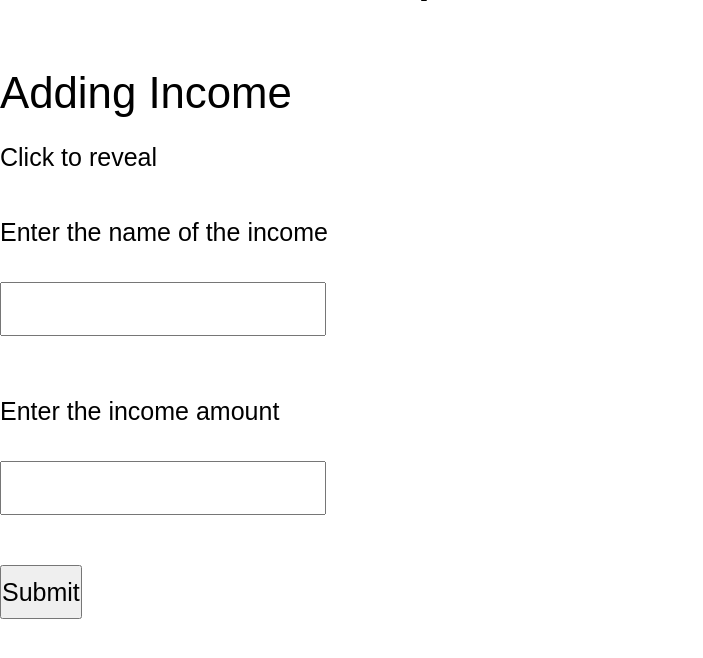
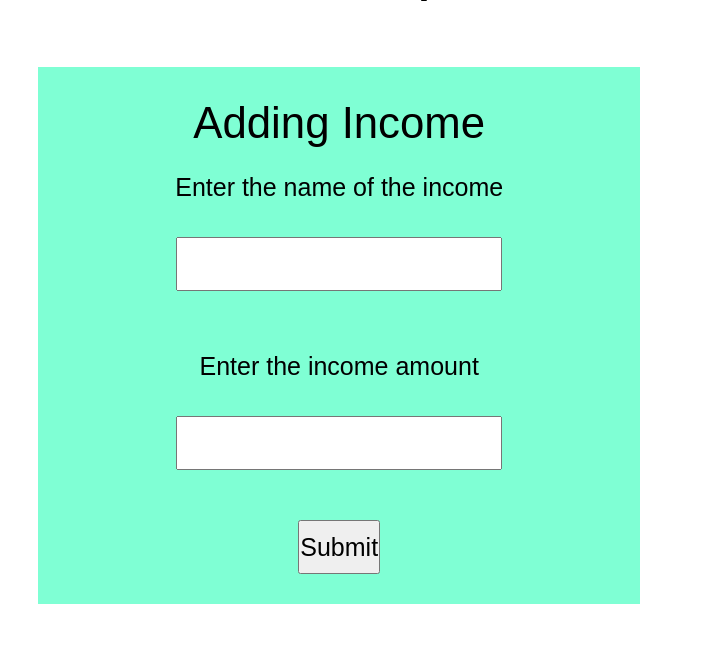
Before and after one commit to tylerbeckb/Budget_tracker, a Python web app: template app/templates/incomeEx.html in a window 1280 px wide. Shown: the part 71-729 px from the top of the page, without its empty margins (0-703 px from the left). Run offline with Jinja, Linux system fonts and the light colour scheme; the template is opened without the code that fills it: most values are stand-ins (such as "Sample title", 1, 10 or a date in 2020); form fields are guessed from the names that the template uses; some libraries are stand-ins or nearby versions.

Commit message:
feat: css for income form

```diff
--- a/app/static/stylesheet.css
+++ b/app/static/stylesheet.css
@@ -29,3 +29,24 @@ nav a:hover {
     line-height: 2;
     color: black;
 }
+
+/* Layouts */
+
+.halfLeft {
+    float: left;
+    width: 47%;
+    margin-left: 3%;
+}
+
+.halfRight {
+    float: left;
+    width: 50%;
+}
+
+/* Income form */
+
+.inForm {
+    background-color: aquamarine;
+    padding: 5%;
+    text-align: center;
+}
--- a/app/templates/incomeEx.html
+++ b/app/templates/incomeEx.html
@@ -2,10 +2,12 @@
 {% block content %}
   <h1>Income and Expenditures</h1>
   <br>
+  <Section class="halfLeft">
+    <div class="inForm">
+      <h3>Adding Income</h3>
       <div>
-    <h3>Adding Income</h3>
-    <p>Click to reveal</p>
         <form method="POST" name="income">
+          <fieldset>
             {{form.hidden_tag()}}
               <p>Enter the name of the income</p>
               {{ form.name }} <br> <br>
@@ -17,6 +19,9 @@
                 {% endfor %}
               {% endif %}
               {{ form.submit()}}
+          </fieldset>
         </form>
       </div>
+    </div>
+  </Section>
 {% endblock %}
```
Lines whose indentation alone changed are shown as unchanged.
